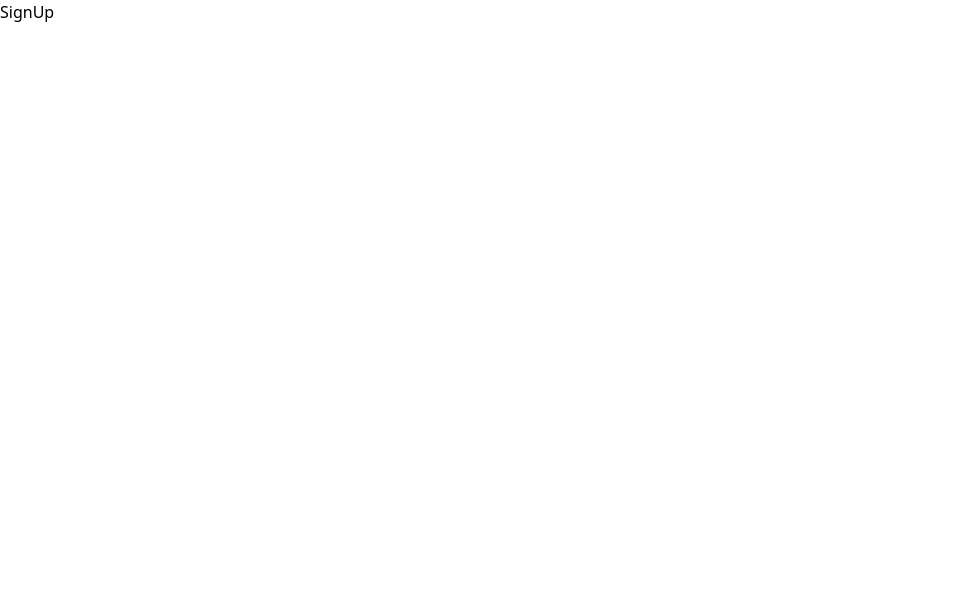
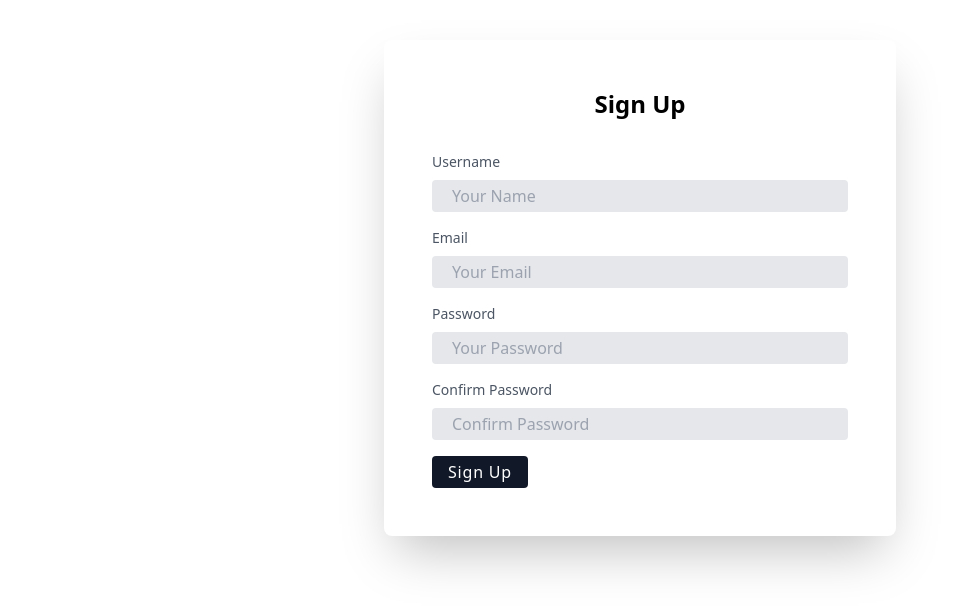
Before and after one commit to Mariam-HA/food-recipies-frontend, a React (Create React App) app: page /signup in a window 1280 px wide. Shown: the top 610 px of the page, without its empty margins (0-968 px from the left). Built offline with nearby package versions, Linux system fonts and the light colour scheme.

Commit message:
setup and signup

```diff
--- a/package.json
+++ b/package.json
@@ -3,10 +3,12 @@
   "version": "0.1.0",
   "private": true,
   "dependencies": {
+    "@tanstack/react-query": "^4.29.19",
     "@testing-library/jest-dom": "^5.16.5",
     "@testing-library/react": "^13.4.0",
     "@testing-library/user-event": "^13.5.0",
     "axios": "^1.4.0",
+    "jwt-decode": "^3.1.2",
     "react": "^18.2.0",
     "react-dom": "^18.2.0",
     "react-router-dom": "^6.14.1",
--- a/src/App.js
+++ b/src/App.js
@@ -4,8 +4,15 @@ import Home from "./pages/Home";
 
 import SignUp from "./pages/SignUp";
 import LandingPage from "./pages/LandingPage";
+import { useEffect, useState } from "react";
+import { checkToken } from "./api/auth";
 
 function App() {
+  const [user, setUser] = useState(false);
+
+  useEffect(() => {
+    setUser(checkToken());
+  }, []);
   return (
     <div className="App">
       {/* <Navbar /> */}
--- a/src/api/auth.js
+++ b/src/api/auth.js
@@ -13,5 +13,22 @@ const signup = async (userInfo) => {
     console.log(error);
   }
 };
+const storeToken = (token) => {
+  localStorage.setItem("token", token);
+};
 
-export { signup };
+const checkToken = () => {
+  const token = localStorage.getItem("token");
+  if (token) {
+    const decode = jwt_decode(token);
+    const curentTime = Date.now() / 100;
+
+    if (decode.exp < curentTime) {
+      localStorage.removeItem("token");
+      return false;
+    }
+    return true;
+  }
+  return false;
+};
+export { signup, storeToken, checkToken };
--- a/src/context/UserContext.js
+++ b/src/context/UserContext.js
@@ -0,0 +1,5 @@
+import { createContext } from "react";
+
+const UserContext = createContext();
+
+export default UserContext;
--- a/src/index.js
+++ b/src/index.js
@@ -4,12 +4,16 @@ import "./index.css";
 import App from "./App";
 import reportWebVitals from "./reportWebVitals";
 import { BrowserRouter } from "react-router-dom";
+import { QueryClient, QueryClientProvider } from "@tanstack/react-query";
 
+const queryClient = new QueryClient();
 const root = ReactDOM.createRoot(document.getElementById("root"));
 root.render(
   <React.StrictMode>
     <BrowserRouter>
-      <App />
+      <QueryClientProvider client={queryClient}>
+        <App />
+      </QueryClientProvider>
     </BrowserRouter>
   </React.StrictMode>
 );
--- a/src/pages/SignUp.js
+++ b/src/pages/SignUp.js
@@ -1,7 +1,124 @@
-import React from "react";
+import React, { useState } from "react";
+import { QueryClient, useMutation } from "@tanstack/react-query";
+import { signup } from "../api/auth";
 
 const SignUp = () => {
-  return <div>SignUp</div>;
+  const [userInfo, setUserInfo] = useState({});
+  const [confirmPassword, setConfirmPassword] = useState("");
+  const [error, setError] = useState("");
+
+  const handleChange = (e) => {
+    setError("");
+    setUserInfo({ ...userInfo, [e.target.name]: e.target.value });
+  };
+
+  const handlePasswordConfirmation = (e) => {
+    setConfirmPassword(e.target.value);
+  };
+
+  const { mutate: addRegister } = useMutation({
+    mutationFn: () => signup(userInfo),
+    onSuccess: () => QueryClient.invalidateQueries({ queryKey: ["signup"] }),
+  });
+
+  const handleFormSubmit = (e) => {
+    e.preventDefault();
+
+    if (userInfo.password !== confirmPassword) {
+      setError("Passwords do not match");
+      return;
+    }
+    addRegister();
+  };
+
+  return (
+    <div className="bg-white max-w-lg mx-auto p-8 md:p-12 my-10 rounded-lg shadow-2xl">
+      <div className="text-2xl font-bold pb-8 text-center">Sign Up</div>
+
+      <div className="mb-4">
+        <label
+          className="block mb-2 text-sm font-medium text-gray-600"
+          htmlFor="username"
+        >
+          Username
+        </label>
+        <input
+          className="w-full px-5 py-1 text-gray-700 bg-gray-200 rounded"
+          id="username"
+          name="username"
+          type="text"
+          required=""
+          placeholder="Your Name"
+          onChange={handleChange}
+        />
+      </div>
+
+      <div className="mb-4">
+        <label
+          className="block mb-2 text-sm font-medium text-gray-600"
+          htmlFor="email"
+        >
+          Email
+        </label>
+        <input
+          className="w-full px-5  py-1 text-gray-700 bg-gray-200 rounded"
+          id="email"
+          name="email"
+          type="email"
+          required=""
+          placeholder="Your Email"
+          onChange={handleChange}
+        />
+      </div>
+
+      <div className="mb-4">
+        <label
+          className="block mb-2 text-sm font-medium text-gray-600"
+          htmlFor="password"
+        >
+          Password
+        </label>
+        <input
+          className="w-full px-5  py-1 text-gray-700 bg-gray-200 rounded"
+          id="password"
+          name="password"
+          type="password"
+          required=""
+          placeholder="Your Password"
+          onChange={handleChange}
+        />
+      </div>
+
+      <div className="mb-4">
+        <label
+          className="block mb-2 text-sm font-medium text-gray-600"
+          htmlFor="confirmPassword"
+        >
+          Confirm Password
+        </label>
+        <input
+          className="w-full px-5 py-1 text-gray-700 bg-gray-200 rounded"
+          id="confirmPassword"
+          name="confirmPassword"
+          type="password"
+          required=""
+          placeholder="Confirm Password"
+          onChange={handlePasswordConfirmation}
+        />
+        {error && <p className="text-red-500 text-xs mt-1">{error}</p>}
+      </div>
+
+      <div className="mt-4">
+        <button
+          className="px-4 py-1 text-white font-light tracking-wider bg-gray-900 rounded"
+          type="submit"
+          onClick={handleFormSubmit}
+        >
+          Sign Up
+        </button>
+      </div>
+    </div>
+  );
 };
 
 export default SignUp;
```
Also changed, not shown: 1 other file (tests, documents, lock files or other folders).
